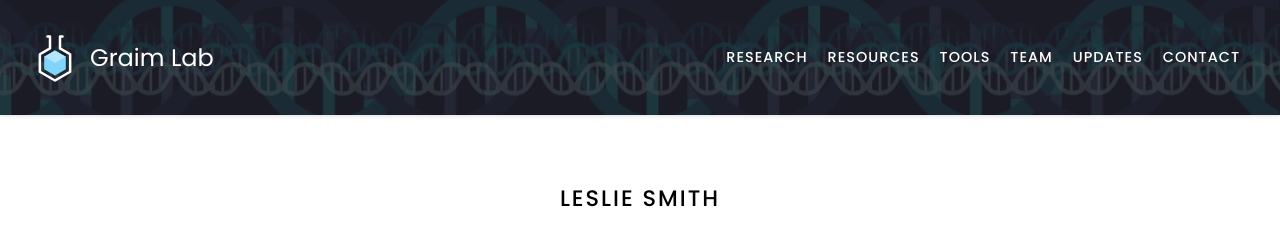
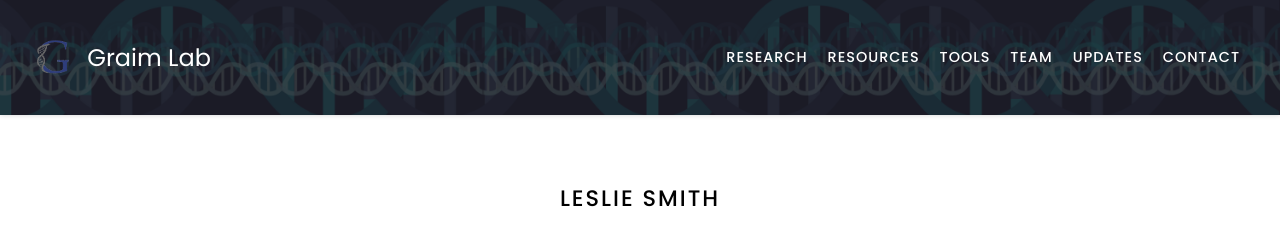
Before and after one commit to graim/GraimLabWebsite, a Jekyll site: the page built from _members/leslie-smith.md, in a window 1280 px wide. Shown: the top 225 px of the page. Built offline with Jekyll 4.4.1, drawn with Linux system fonts in a browser that asks for light colours; nearby versions of some CDN libraries.

Commit message:
Update _config.yaml
swapping out logo

```diff
--- a/_config.yaml
+++ b/_config.yaml
@@ -3,7 +3,8 @@
 # site properties and page defaults
 title: Graim Lab
 description: A computational genomics lab at the University of Florida CISE department.
-logo: images/logo.svg
+#logo: images/logo.svg
+logo: images/GraimLabLogo.png
 header: images/GraimLab_Background_Genomes.png
 footer: images/GraimLab_Background_Genomes.png
 #footer: images/background.jpg
```
